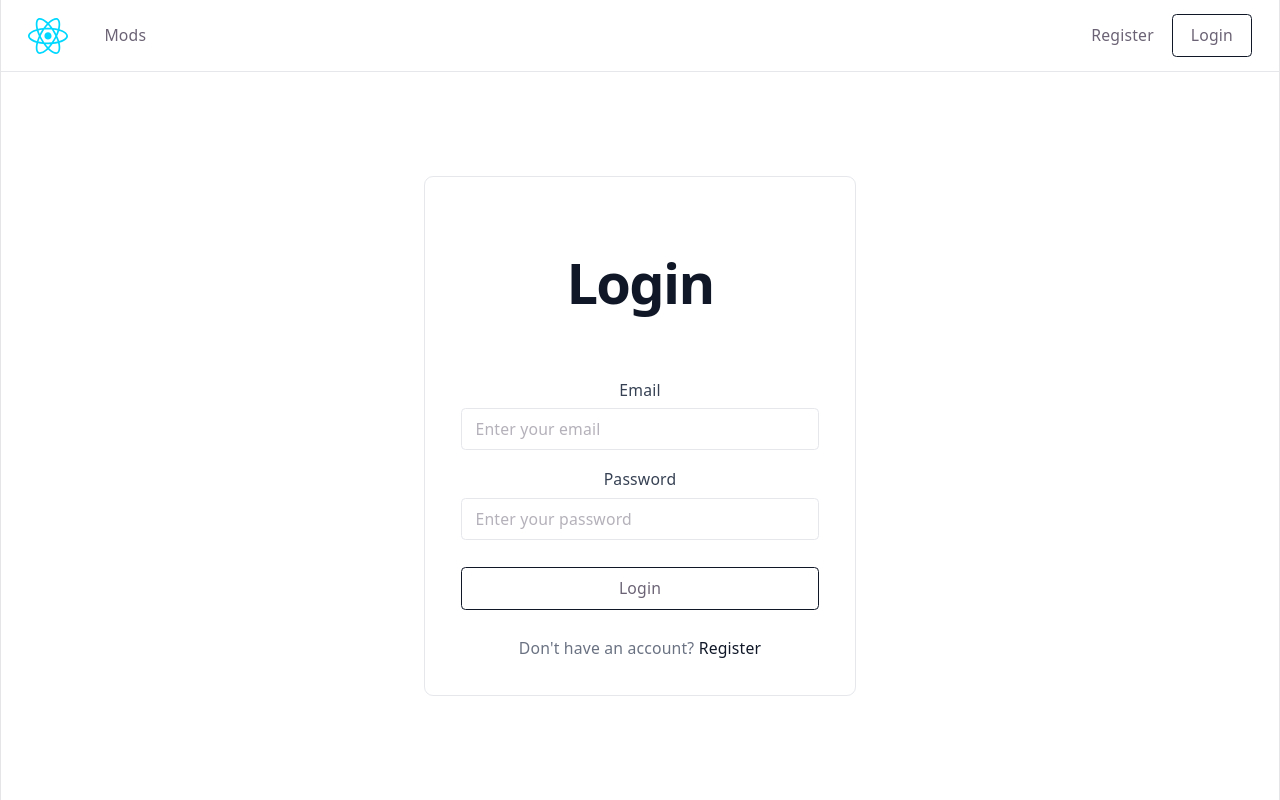
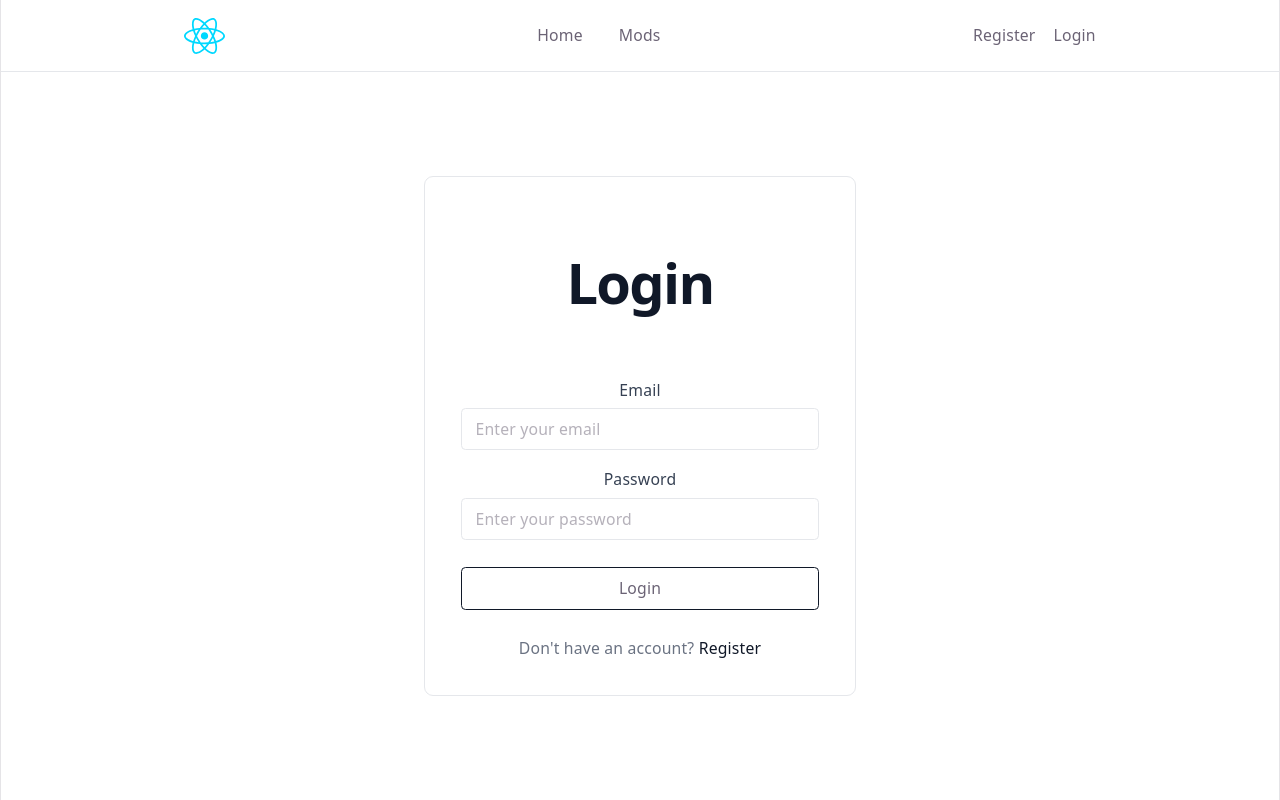
Before and after one commit to IceCarbon648/racebook, a React (Vite) app in the folder frontend/racebookFrontend/: page /login in a window 1280 px wide. Built offline with nearby package versions, Linux system fonts and the light colour scheme; no server answers.

Commit message:
feat: adjusted navbar styling

```diff
--- a/frontend/racebookFrontend/src/components/organisms/Navbar/index.tsx
+++ b/frontend/racebookFrontend/src/components/organisms/Navbar/index.tsx
@@ -7,32 +7,38 @@ const Navbar = () => {
     const { user, isAuthenticated, logout } = useAuth();
 
     return (
-        <nav className="flex items-center justify-between px-6 h-16 border-b border-gray-200">
-            <div className="flex items-center gap-8">
+        <nav className="flex flex-row items-center justify-around px-6 h-16 border-b border-gray-200">
+            <div className="flex flex-row">
                 <Link to="/">
                     <img src={racebookLogo} alt="Racebook logo" className="h-8 w-auto" />
+                </Link>
+            </div>
+            <div className="flex flex-row gap-8">
+                <Link to="/" className="text-sm font-medium hover:text-gray-600">
+                    Home
                 </Link>
                 <Link to="/mods" className="text-sm font-medium hover:text-gray-600">
                     Mods
                 </Link>
                 {isAuthenticated && (
-                    <>
+                    <div className="flex flex-row gap-8">
                         <Link to="/my-mods" className="text-sm font-medium hover:text-gray-600">
                             My Mods
                         </Link>
                         <Link to="/favourites" className="text-sm font-medium hover:text-gray-600">
                             <SlotMachineText text="Favourites" />
                         </Link>
-                    </>
+                    </ div>
                 )}
             </div>
-            <div className="flex items-center gap-4">
+            <div className="flex flex-row gap-4">
                 {isAuthenticated ? (
                     <div className="relative group">
                         <span className="text-sm font-medium cursor-pointer">
                             {user?.username}
                         </span>
-                        <div className="absolute right-0 top-full mt-1 w-36 bg-white border border-gray-200 rounded shadow-md hidden group-hover:block z-50">
+                        <div className="absolute right-0 top-full pt-2 w-36 hidden group-hover:block z-50">
+                            <div className="bg-white border border-gray-200 rounded shadow-md">
                                 <button
                                     onClick={logout}
                                     className="w-full text-left px-4 py-2 text-sm hover:bg-gray-50"
@@ -41,12 +47,13 @@ const Navbar = () => {
                                 </button>
                             </div>
                         </div>
+                    </div>
                 ) : (
                     <>
                         <Link to="/register" className="text-sm font-medium hover:text-gray-600">
                             Register
                         </Link>
-                        <Link to="/login" className="text-sm font-medium px-4 py-2 border border-gray-900 rounded hover:bg-gray-50">
+                        <Link to="/login" className="text-sm font-medium hover:text-gray-600">
                             Login
                         </Link>
                     </>
```
Lines whose indentation alone changed are shown as unchanged.
